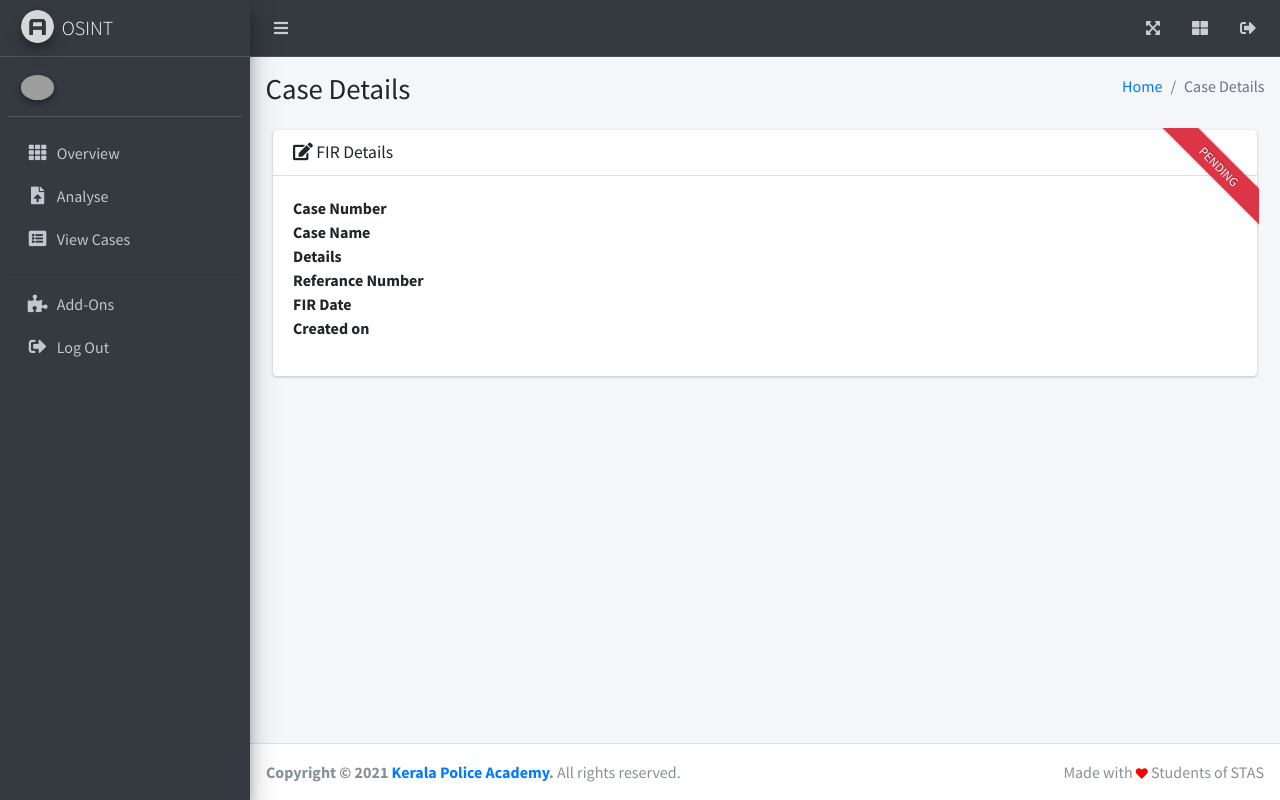
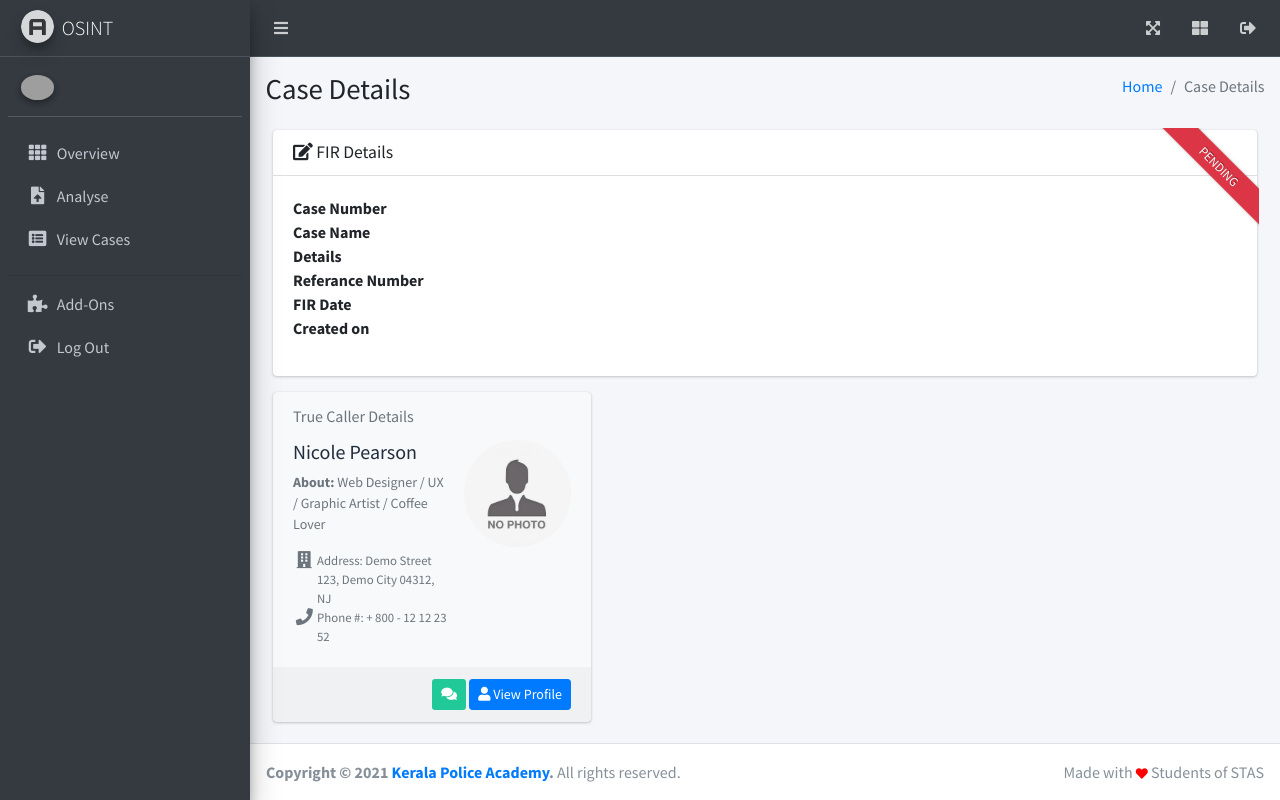
Before and after one commit to adarshvs/osint-kepa, a Django app: template osint/template/case_details.html in a window 1280 px wide. Run offline with Django 3.2, Linux system fonts and the light colour scheme; the template is opened without the code that fills it, so the values that code supplies are empty; some libraries are stand-ins or nearby versions; grey boxes are pictures that could not be loaded.

Commit message:
true caller view UI created

```diff
--- a/osint/template/case_details.html
+++ b/osint/template/case_details.html
@@ -1,6 +1,6 @@
 
 {%  extends 'theme/base.html' %}
-
+{% load static %}
 
 {% block title %}  Case Details {% endblock %}
 
@@ -53,6 +53,40 @@
       <!-- /.card-body -->
     </div>
     <!-- /.card -->
+
+
+  </div>
+  <div class="col-12 col-sm-6 col-md-4 d-flex align-items-stretch flex-column">
+    <div class="card bg-light d-flex flex-fill">
+      <div class="card-header text-muted border-bottom-0">
+        True Caller Details
+      </div>
+      <div class="card-body pt-0">
+        <div class="row">
+          <div class="col-7">
+            <h2 class="lead"><b>Nicole Pearson</b></h2>
+            <p class="text-muted text-sm"><b>About: </b> Web Designer / UX / Graphic Artist / Coffee Lover </p>
+            <ul class="ml-4 mb-0 fa-ul text-muted">
+              <li class="small"><span class="fa-li"><i class="fas fa-lg fa-building"></i></span> Address: Demo Street 123, Demo City 04312, NJ</li>
+              <li class="small"><span class="fa-li"><i class="fas fa-lg fa-phone"></i></span> Phone #: + 800 - 12 12 23 52</li>
+            </ul>
+          </div>
+          <div class="col-5 text-center">
+            <img src="{% static 'pro_pic/noavatar.jpg' %}" alt="user-avatar" class="img-circle img-fluid">
+          </div>
+        </div>
+      </div>
+      <div class="card-footer">
+        <div class="text-right">
+          <a href="#" class="btn btn-sm bg-teal">
+            <i class="fas fa-comments"></i>
+          </a>
+          <a href="#" class="btn btn-sm btn-primary">
+            <i class="fas fa-user"></i> View Profile
+          </a>
+        </div>
+      </div>
+    </div>
   </div>
 {% endblock %}
 
```
Also changed, not shown: static/pro_pic/noavatar.jpg (added).
